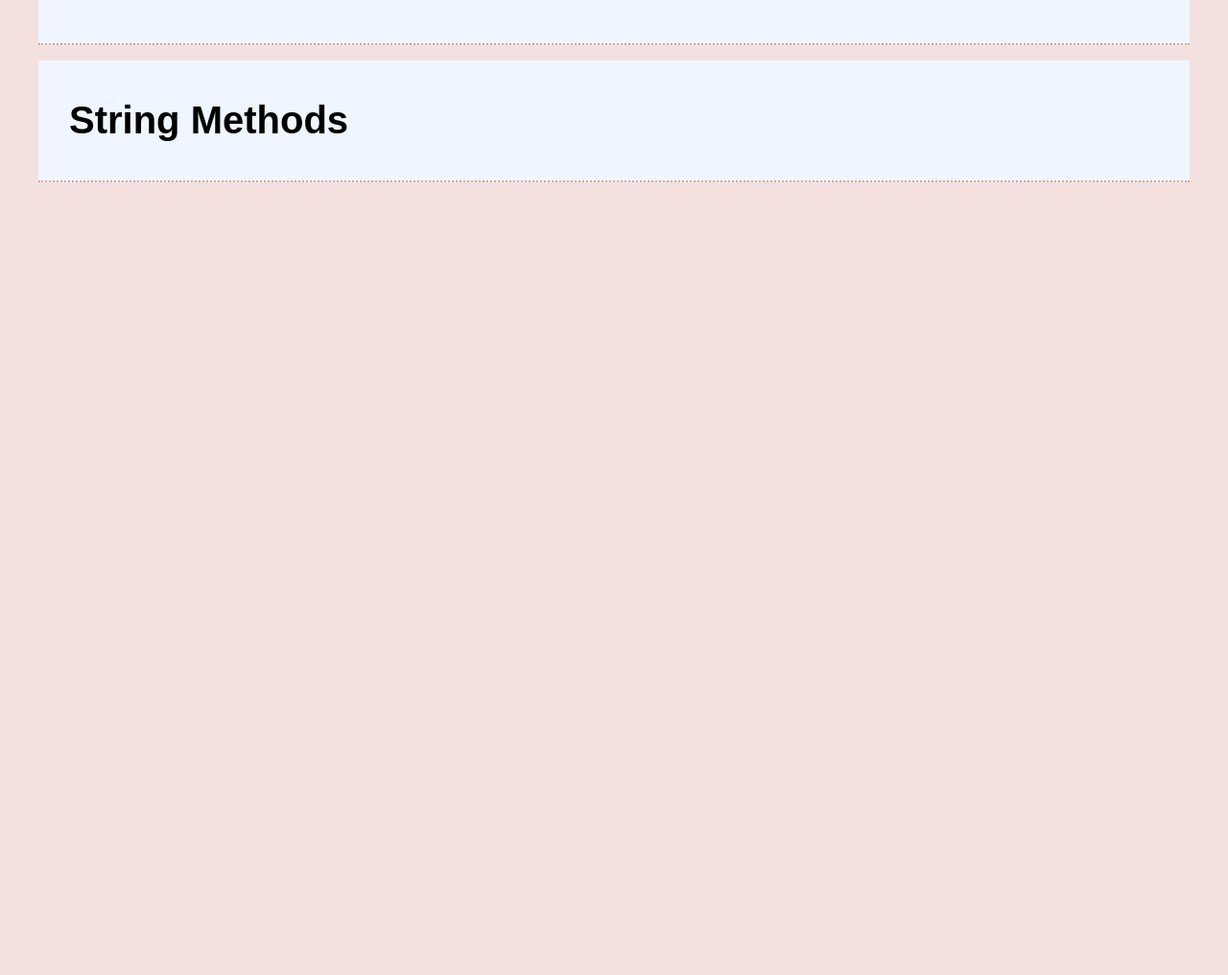
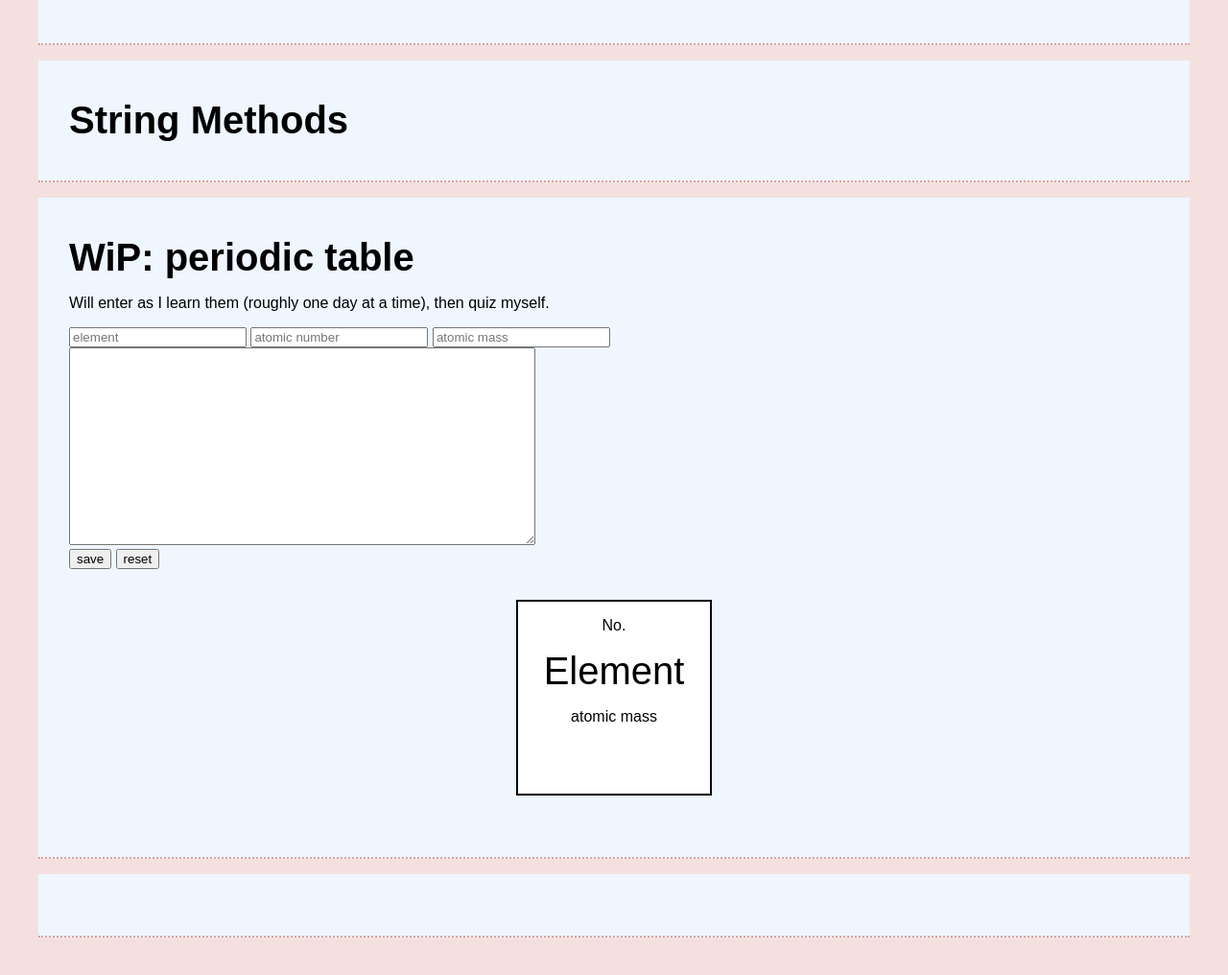
Before and after one commit to ihatetoast/es6playground, a plain HTML site: page index.html in a window 1280 px wide. Shown: the part 1067-2083 px from the top of the page at 96% size. Before the commit the page ends 1297 px from the top, so only its background shows below. Drawn offline with Linux system fonts and the light colour scheme; a web font is replaced by a local one.

Commit message:
added element quiz maker. is not finished

```diff
--- a/index.html
+++ b/index.html
@@ -21,9 +21,35 @@ also playing/planning with a cancer symptom app-->
 example below may lead to fun little demonic mnemonic page where i store my mnemonic devices
 also practices with abbr and title-->
 	</section>
+	<!-- NEW STRING MEFFODS -->
 	<section class="stringMethods">
 		<h2>String Methods</h2>
-<!-- NEW STRING MEFFODS -->
+	</section>
+	<section>
+		<h2>WiP: periodic table</h2>
+		<p>Will enter as I learn them (roughly one day at a time), then quiz myself.</p>
+
+<!-- GENERIC PLAY WHERE I USE ANYTHING BUT MUST BE EES6Y -->
+		<form name="elementMaker" id="elemForm">
+		<p>
+		  <input class="inputFields" id="elemEntry" type="text" placeholder="element"/>
+		  <input class="inputFields" id="atomNoEntry" type="text" placeholder="atomic number" />
+		  <input class="inputFields" id="atomMassEntry" type="text" placeholder="atomic mass"/> <br>
+		  <textarea id="trivia" style="height:15em; width:36em"></textarea><br>
+		  <input id="saveBtn" type="button" value="save">
+		  <input type="reset" value="reset">
+
+		 </p>
+		</form>
+
+<div class="element">
+  <p class="atomicNo">No.</p>
+  <p class="atomicSymbol">Element</p>
+  <p class="atomicMass">atomic mass</p>
+</div>
+	</section>
+	<section>
+
 	</section>
 	<script type="text/javascript" src="main.js"></script>
 </body>
--- a/style.css
+++ b/style.css
@@ -1,3 +1,5 @@
+@import url('https://fonts.googleapis.com/css?family=Muli|Palanquin+Dark');
+
 html {
 	font-family: sans-serif;
 }
@@ -52,3 +54,22 @@ section {
 	color: #971817;
 	font-weight: 600;
 }
+
+/*periodic table*/
+
+
+.element {
+  display: flex;
+  flex-direction: column;
+  align-items: center;
+  margin: 2em auto;
+  height: 200px;
+  width: 200px;
+  border: 2px solid black;
+  background-color: #fff;
+}
+.atomicSymbol {
+  font-family: 'Palanquin Dark', sans-serif;
+  font-size: 40px;
+  margin: 0;
+}
```
Lines whose indentation alone changed are shown as unchanged.
